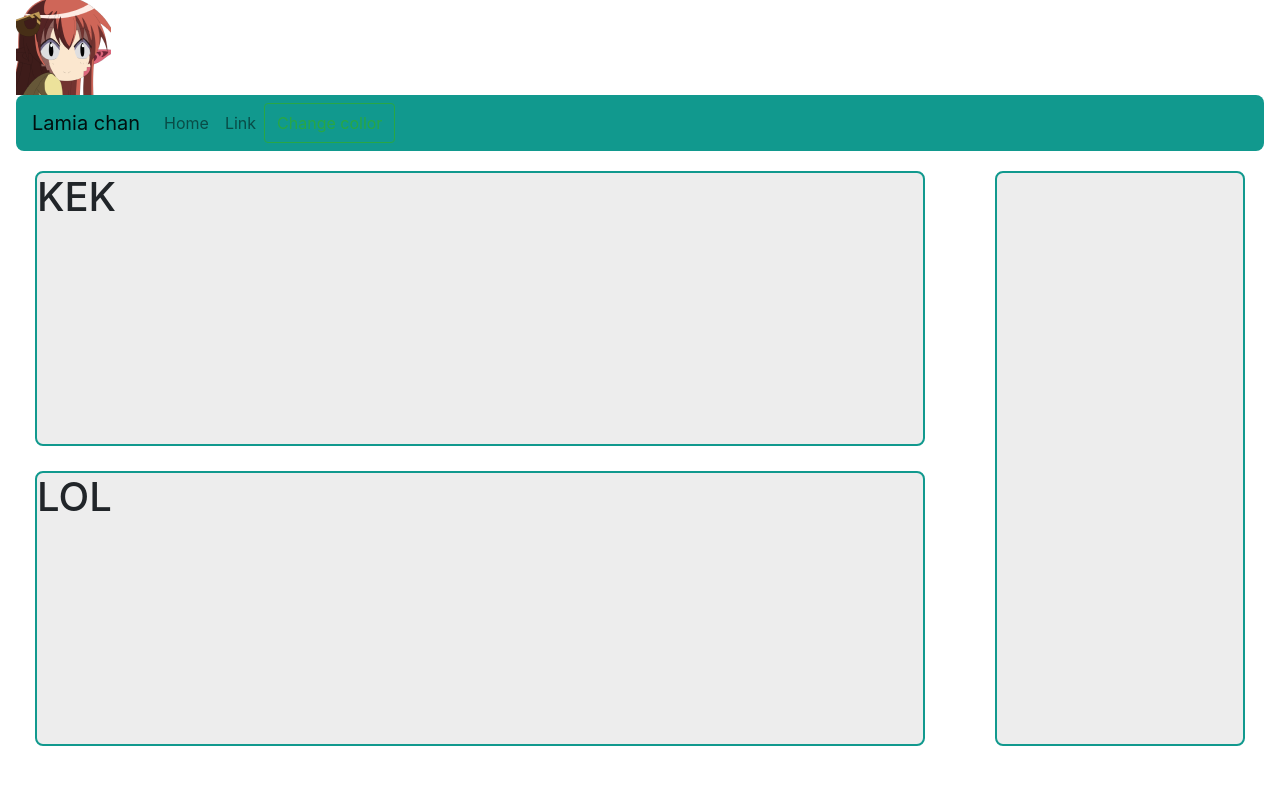
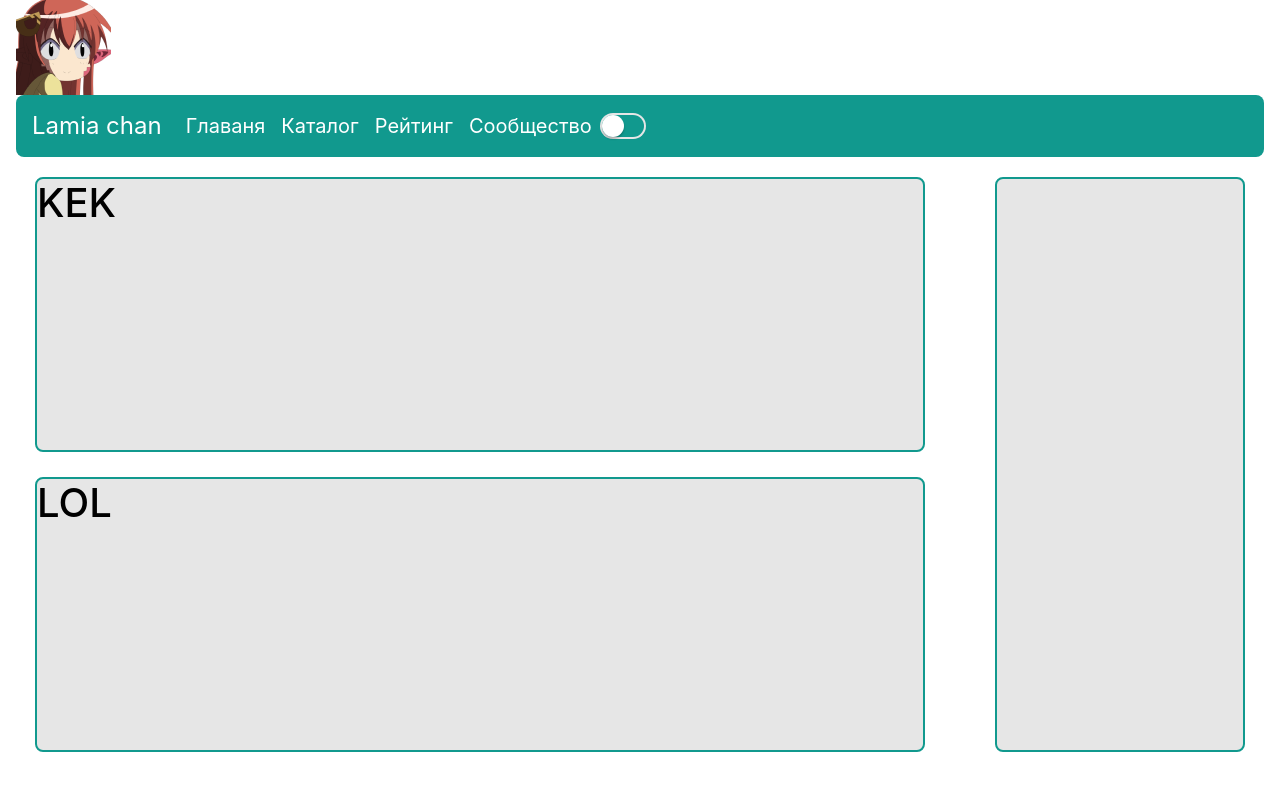
Before and after one commit to LamiaChan/Web, a React (Create React App) app in the folder frontend/: page / in a window 1280 px wide. Shown: the top 790 px of the page. Built offline with nearby package versions, Linux system fonts and the light colour scheme.

Commit message:
dark mode done!!! (need renameing)

```diff
--- a/frontend/src/App.css
+++ b/frontend/src/App.css
@@ -1,9 +1,77 @@
 
 /* NAVBAR MAIN */
 .Navbar{
-  color:#fff;
   border-radius: 8px;
 }
+.navbar-brand {
+  color: #fff !important;
+  font-size: 24px !important;
+}
+.nav-link{
+  color: #fff !important;
+  font-size: 20px;
+}
+
+/* NAVBAR BUTTON */
+.form-switch {
+  display: inline-block;
+  cursor: pointer;
+  -webkit-tap-highlight-color: transparent;
+  margin-top: 10px;
+}
+
+.form-switch i {
+  position: relative;
+  display: inline-block;
+  margin-right: .5rem;
+  width: 46px;
+  height: 26px;
+  background-color: #e6e6e6;
+  border-radius: 23px;
+  vertical-align: text-bottom;
+  transition: all 0.3s linear;
+}
+
+.form-switch i::before {
+  content: "";
+  position: absolute;
+  left: 0;
+  width: 42px;
+  height: 22px;
+  background-color: #11998E;
+  border-radius: 11px;
+  transform: translate3d(2px, 2px, 0) scale3d(1, 1, 1);
+  transition: all 0.25s linear;
+}
+
+.form-switch i::after {
+  content: "";
+  position: absolute;
+  left: 0;
+  width: 22px;
+  height: 22px;
+  background-color: #fff;
+  border-radius: 11px;
+  box-shadow: 0 2px 2px rgba(0, 0, 0, 0.24);
+  transform: translate3d(2px, 2px, 0);
+  transition: all 0.2s ease-in-out;
+}
+
+.form-switch:active i::after {
+  width: 28px;
+  transform: translate3d(2px, 2px, 0);
+}
+
+.form-switch:active input:checked + i::after { transform: translate3d(16px, 2px, 0); }
+
+.form-switch input { display: none; }
+
+.form-switch input:checked + i { background-color: #B52556; }
+
+.form-switch input:checked + i::before { transform: translate3d(18px, 2px, 0) scale3d(0, 0, 0); }
+
+.form-switch input:checked + i::after { transform: translate3d(22px, 2px, 0); }
+
 
 /* SIDEBAR MAIN */
 
--- a/frontend/src/App.js
+++ b/frontend/src/App.js
@@ -18,7 +18,7 @@ class App extends React.Component {
 
   render(){
     return (
-      <div className="App">
+      <div className="App" style={{background: this.props.mainColor.mainBack}}>
         <LamiaNavbar
           mainColor={this.props.mainColor}
           changeTheme={this.props.changeColor}
@@ -52,7 +52,7 @@ const mapStateToProps = (state)=>{
 }
 const mapDispachToProps = (dispach) => {
   return {
-    changeColor: () => dispach(actionCreator.changeColor())
+    changeColor: (status) => dispach(actionCreator.changeColor(status))
   }
 }
 
--- a/frontend/src/components/Main.js
+++ b/frontend/src/components/Main.js
@@ -5,7 +5,7 @@ import '../App.css'
 export default class Main extends React.Component {
   render(){
     return(
-        <div className="MainContent" style={{borderColor: this.props.mainColor}}>
+        <div className="MainContent" style={{borderColor: this.props.mainColor.color, background: this.props.mainColor.smallBack, color:this.props.mainColor.textColor}}>
           <h1>KEK</h1>
         </div>
     )
--- a/frontend/src/components/MainNews.js
+++ b/frontend/src/components/MainNews.js
@@ -5,7 +5,7 @@ import '../App.css'
 export default class MainNews extends React.Component {
   render(){
     return(
-        <div className="MainNews" style={{borderColor: this.props.mainColor}}>
+        <div className="MainNews" style={{borderColor: this.props.mainColor.color, background: this.props.mainColor.smallBack, color:this.props.mainColor.textColor}}>
           <h1>LOL</h1>
         </div>
     )
--- a/frontend/src/components/Navbar.js
+++ b/frontend/src/components/Navbar.js
@@ -7,20 +7,33 @@ import '../App.css'
 import Lamia from '../images/Lamia.png'
 
 export default class LamiaNavbar extends React.Component{
+  constructor(){
+    super()
+    this.changeColor = this.changeColor.bind(this)
+  }
+  changeColor(){
+    this.props.changeTheme(this.refs.colorChange.checked)
+  }
   render(){
     return(
       <header>
         <div className="Lamia d-lg-block d-none mx-lg-3">
           <img src={Lamia} alt="Lamia"></img>
         </div>
-        <Navbar expand="lg" className="Navbar mx-lg-3" style={{background: this.props.mainColor}}>
-          <Navbar.Brand href="#home">Lamia chan</Navbar.Brand>
+        <Navbar expand="lg" className="Navbar mx-lg-3" style={{background: this.props.mainColor.color}}>
+          <Navbar.Brand href="#home" className="logo">Lamia chan</Navbar.Brand>
           <Navbar.Toggle aria-controls="basic-navbar-nav" />
           <Navbar.Collapse id="basic-navbar-nav">
             <Nav className="mr-auto">
-              <Nav.Link href="#home">Home</Nav.Link>
-              <Nav.Link href="#link">Link</Nav.Link>
-              <Button variant="outline-success" onClick={this.props.changeTheme}>Change collor</Button>
+              <Nav.Link href="#home">Главаня</Nav.Link>
+              <Nav.Link href="#home">Каталог</Nav.Link>
+              <Nav.Link href="#link">Рейтинг</Nav.Link>
+              <Nav.Link href="#home">Сообщество</Nav.Link>
+              <label class="form-switch">
+                <input type="checkbox" ref="colorChange" onClick={this.changeColor} />
+                <i></i>
+              </label>
+              {/* <Button variant="outline-success" onClick={this.props.changeTheme}>Change collor</Button> */}
             </Nav>
           </Navbar.Collapse>
         </Navbar>
--- a/frontend/src/components/Sidebar.js
+++ b/frontend/src/components/Sidebar.js
@@ -6,7 +6,7 @@ export default class Main extends React.Component {
   render(){
     return(
     <nav className="col-md-3 d-none d-md-block">
-      <div className="sidebar__content" style={{borderColor: this.props.mainColor}}>
+      <div className="sidebar__content" style={{borderColor: this.props.mainColor.color, background: this.props.mainColor.smallBack, color:this.props.mainColor.textColor}}>
 
       </div>
     </nav>
--- a/frontend/src/store/actions/action.js
+++ b/frontend/src/store/actions/action.js
@@ -1,3 +1,3 @@
-export const changeColor = (val) =>{
-    return  {type:'CHANGE_COLOR'}
+export const changeColor = (status) =>{
+    return  {type:'CHANGE_COLOR', status:status}
  }
--- a/frontend/src/store/reduser.js
+++ b/frontend/src/store/reduser.js
@@ -1,15 +1,32 @@
 
 
 const initialState = {
-    mainColor: "#11998E"
+    mainColor:{
+      color: "#11998E",
+      mainBack: "#fff",
+      smallBack: "#e6e6e6",
+      textColor: "#000"
+    },
+    darkMode: false
 }
 
 const reduser = (state = initialState, action) => {
     const newState = {...state}
-
     switch (action.type) {
         case "CHANGE_COLOR":
-            state.mainColor === "#11998E" ? newState.mainColor = "#8a2be2" : newState.mainColor = "#11998E"
+            const darkColor = {
+              color: "#B52556",
+              mainBack: "#000",
+              smallBack: "#1F1F1F",
+              textColor: "#fff"
+            }
+            const lightColor = {
+              color: "#11998E",
+              mainBack: "#fff",
+              smallBack: "#e6e6e6",
+              textColor: "#000"
+            }
+            action.status ? newState.mainColor = darkColor : newState.mainColor = lightColor
             break;
 
         default:
```
